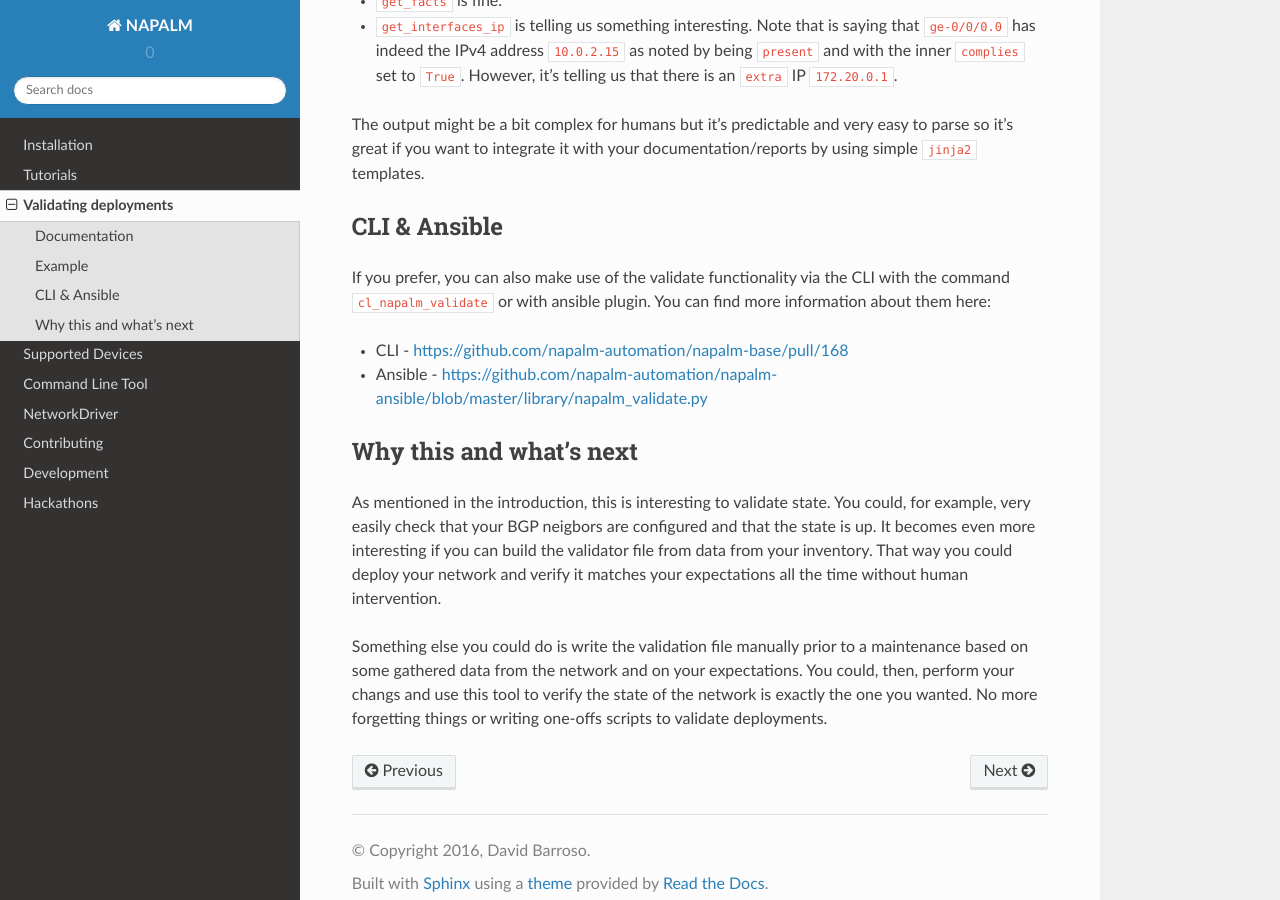
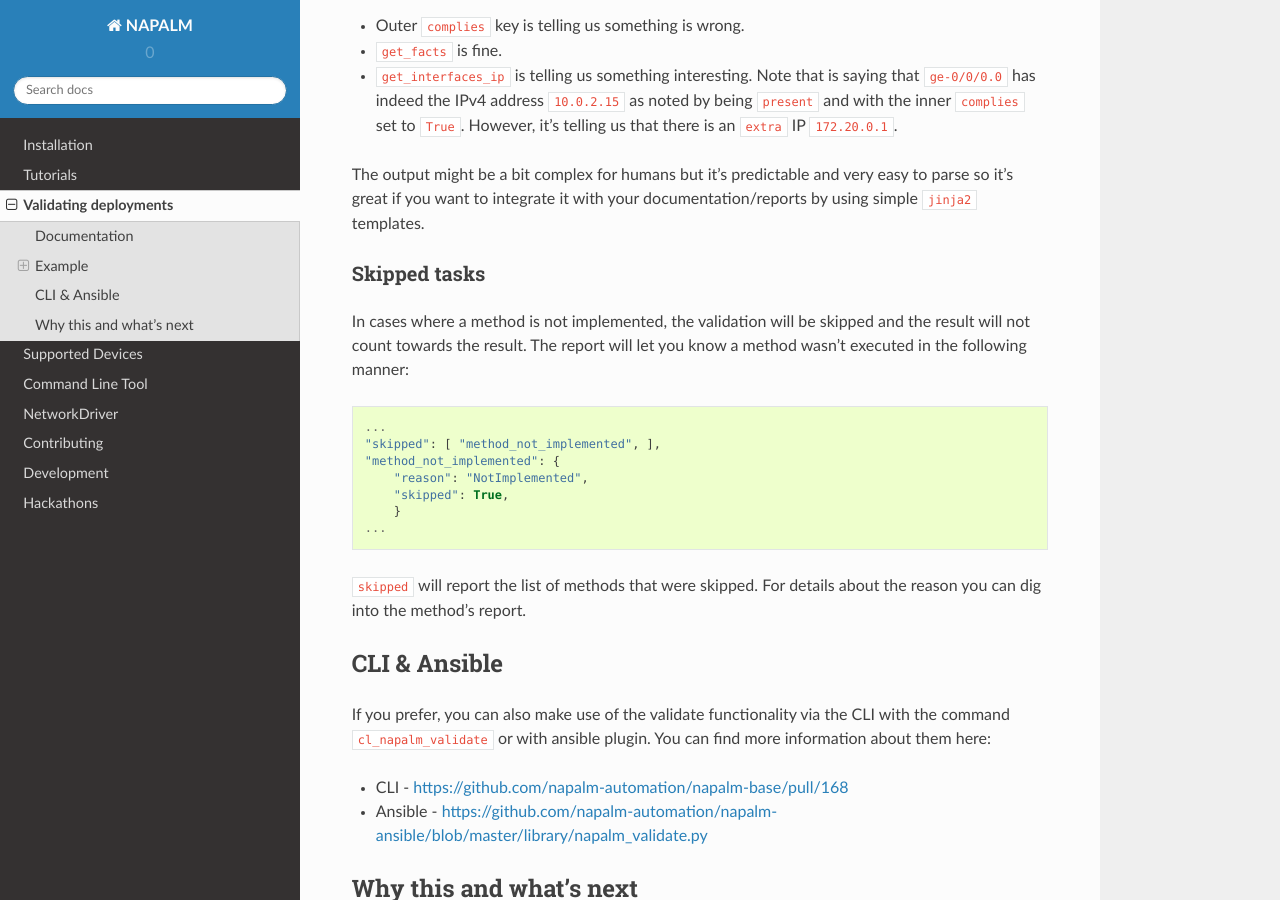
Before and after one commit to napalm-automation/napalm, a Sphinx documentation site: the page built from docs/validate/index.rst, in a window 1280 px wide and 900 px high, scrolled down 4356 px. Built offline with Sphinx 7.4.7 and the Read the Docs theme 2.0.0, drawn with Linux system fonts in a browser that asks for light colours; some of the changed text lies outside the part shown.

Commit message:
Docummenting how skipped taks work

```diff
--- a/docs/validate/index.rst
+++ b/docs/validate/index.rst
@@ -138,6 +138,7 @@
     ...     pprint.pprint(eos.compliance_report("validate-eos.yml"))
     ...
     {u'complies': False,
+     u'skipped': [],
      'get_facts': {u'complies': False,
                    u'extra': [],
                    u'missing': [],
@@ -163,6 +164,7 @@
     ...     pprint.pprint(junos.compliance_report("validate-junos.yml"))
     ...
     {u'complies': True,
+     u'skipped': [],
      'get_facts': {u'complies': True,
                    u'extra': [],
                    u'missing': [],
@@ -181,6 +183,7 @@
     ...     pprint.pprint(junos.compliance_report("validate-junos.yml"))
     ...
     {u'complies': False,
+     u'skipped': [],
      'get_facts': {u'complies': True,
                    u'extra': [],
                    u'missing': [],
@@ -215,6 +218,21 @@
 great if you want to integrate it with your documentation/reports by using simple ``jinja2``
 templates.
 
+Skipped tasks
+_____________
+
+In cases where a method is not implemented, the validation will be skipped and the result will not count towards the result. The report will let you know a method wasn't executed in the following manner::
+
+    ...
+    "skipped": [ "method_not_implemented", ],
+    "method_not_implemented": {
+        "reason": "NotImplemented",
+        "skipped": True,
+        }
+    ...
+
+``skipped`` will report the list of methods that were skipped. For details about the reason you can dig into the method's report.
+
 CLI & Ansible
 -------------
 
```
